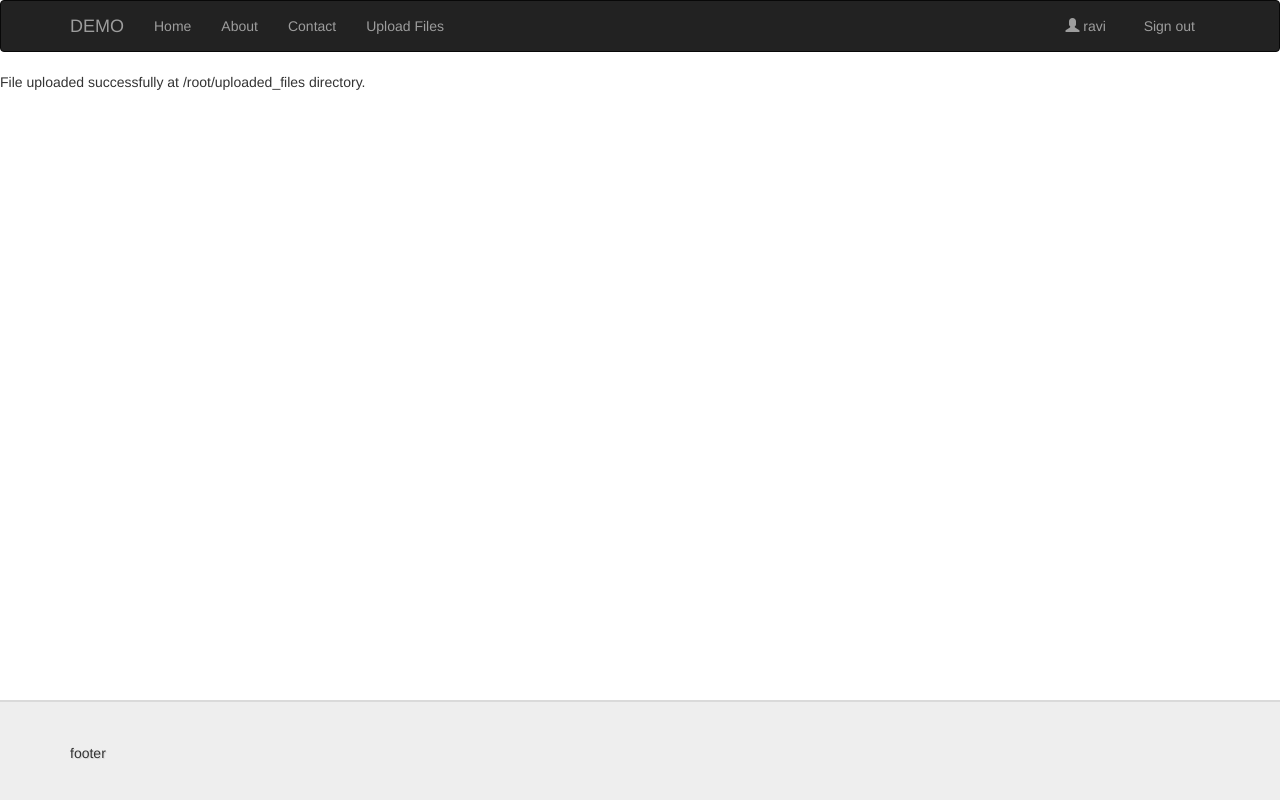
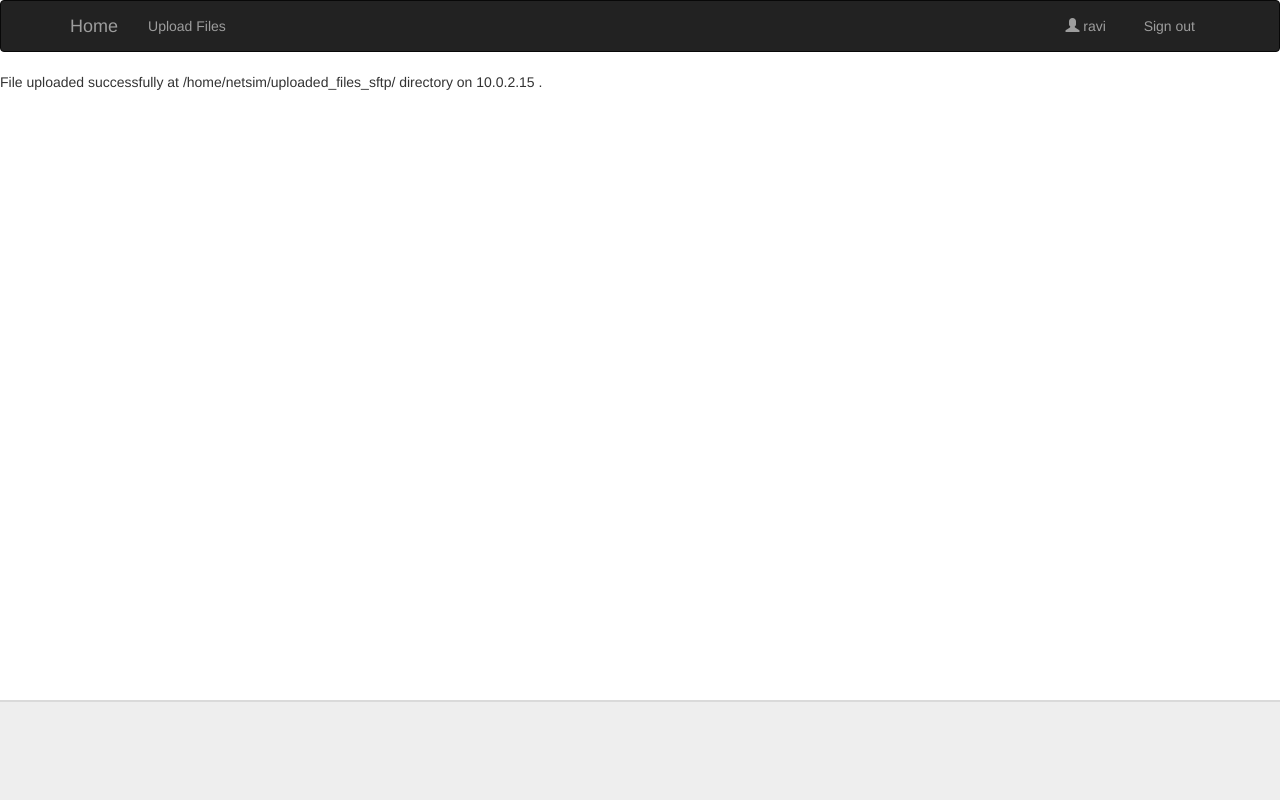
Before and after one commit to ravchandra/uploader, a Django app: page /upload_success/ in a window 1280 px wide. Run offline with Django 3.2, Linux system fonts and the light colour scheme; a user stored in the database is signed in; some libraries are stand-ins or nearby versions.

Commit message:
Added functionality to upload file to a ftp server using sftpOF

```diff
--- /dev/null
+++ b/demo/demo/config.py
@@ -0,0 +1,5 @@
+FILE_DIR = '/home/netsim/uploaded_files/'
+SFTP_SERVER = '10.0.2.15'
+SFTP_USERNAME = 'netsim'
+SFTP_PASSWORD = 'netsim'
+SFTP_DIR = '/home/netsim/uploaded_files_sftp/'
--- a/demo/demo/templates/base.html
+++ b/demo/demo/templates/base.html
@@ -21,13 +21,13 @@
             <span class="icon-bar"></span>
             <span class="icon-bar"></span>
           </button>
-          <a class="navbar-brand" href="{% url 'home' %}">DEMO</a>
+          <a class="navbar-brand" href="{% url 'home' %}">Home</a>
         </div>
         <div class="navbar-collapse collapse">
           <ul class="nav navbar-nav">
-            <li class=""><a href="{% url 'home' %}">Home</a></li>
-            <li><a href="#about">About</a></li>
-            <li><a href="#contact">Contact</a></li>
+            <!--li class=""><a href="{% url 'home' %}">Home</a></li-->
+            <!--li><a href="#about">About</a></li>
+            <li><a href="#contact">Contact</a></li-->
             {% if user.is_authenticated %}
                 <li><a href="{% url 'upload_file' %}">Upload Files</a></li>
             {% endif %}
@@ -56,7 +56,7 @@
 	<div class="container">
 	  <footer>
 		<hr />
-		<p>footer</p>
+		<p></p>
 	  </footer>
     </div>
   </div>
--- a/demo/demo/templates/demo/upload_success.html
+++ b/demo/demo/templates/demo/upload_success.html
@@ -2,6 +2,6 @@
 
 {% block content %}
 
-<p>File uploaded successfully at /root/uploaded_files directory.</p>
+<p>File uploaded successfully at {{sftp_dir}} directory on {{sftp_server}} .</p>
 
 {% endblock %}
--- a/demo/demo/urls.py
+++ b/demo/demo/urls.py
@@ -6,7 +6,7 @@ from django.contrib import admin
 admin.autodiscover()
 
 urlpatterns = [url(r'^admin/', include(admin.site.urls)),
-    url(r'^accounts/', include('registration.backends.default.urls')),
+    url(r'^accounts/', include('registration.backends.simple.urls')),
     # Password URL workarounds for Django 1.6:
     #   http://stackoverflow.com/questions/19985103/
     url(r'^password/change/$',
--- a/demo/demo/views.py
+++ b/demo/demo/views.py
@@ -5,14 +5,18 @@ from django.contrib.auth.decorators import login_required
 from django.http import HttpResponseRedirect, HttpResponse
 from django.core.urlresolvers import reverse
 
+import datetime
+import os
+import pysftp
+import stat
+
+from config import SFTP_SERVER, SFTP_USERNAME, SFTP_PASSWORD, SFTP_DIR, FILE_DIR
 from .forms import UploadFileForm
-import datetime
-#from .utils handle_uploaded_file
 
 def home(request):
     if (request.user.is_authenticated()):
         return render(request, 'demo/home.html', \
-          context={'current_time':datetime.datetime.now()})
+          context={'current_time':datetime.datetime.utcnow()})
     return login(request, template_name='demo/home.html')
 
 @login_required
@@ -24,18 +28,35 @@ def upload_file_view(request):
     if request.method == 'POST':
         form = UploadFileForm(request.POST, request.FILES)
         if form.is_valid():
-            handle_uploaded_file(request.FILES['file'])
-            return HttpResponseRedirect(reverse('upload_success'))
+	    try:
+                #handle_uploaded_file(request.FILES['file'])
+                handle_uploaded_file_sftp(request.FILES['file'])
+            except Exception as err:
+                print err
+            else:
+                return HttpResponseRedirect(reverse('upload_success'))
     else:
         form = UploadFileForm()
     return render(request, 'demo/upload_file.html', {'form': form})
 
 @login_required
 def upload_success_view(request):
-    return render(request, 'demo/upload_success.html')
+    return render(request, 'demo/upload_success.html', \
+      {'sftp_dir':SFTP_DIR,'sftp_server':SFTP_SERVER})
 
 def handle_uploaded_file(f):
     #with open('/root/uploaded_files/uploaded_'+datetime.datetime.now().strftime("%d%m%y_%H%M%S")+'.txt', 'wb+') as destination:
-    with open('/root/uploaded_files/'+f.name, 'wb+') as destination:
+    with open(os.path.join(FILE_DIR, f.name), 'wb+') as destination:
         for chunk in f.chunks():
             destination.write(chunk)
+
+def handle_uploaded_file_sftp(f):
+    with open(os.path.join(FILE_DIR , f.name), 'wb+') as destination:
+        for chunk in f.chunks():
+            destination.write(chunk)
+	#os.chmod(os.path.join(FILE_DIR , f.name), 0666)
+
+    with pysftp.Connection(SFTP_SERVER, username=SFTP_USERNAME, password=SFTP_PASSWORD) as sftp:
+        sftp.chdir(SFTP_DIR)
+        sftp.put(os.path.join(FILE_DIR, f.name))
+        #pdb.set_trace()
--- a/requirements.txt
+++ b/requirements.txt
@@ -3,4 +3,5 @@ argparse>=1.2.1
 distribute>=0.6.24
 django-bootstrap3>=2.5.5
 django-registration>=1.0
+pysftp>=0.2.9
 wsgiref>=0.1.2
```
Also changed, not shown: demo/demo/templates/demo/home.html (+5 -4 lines), demo/db.sqlite3.
